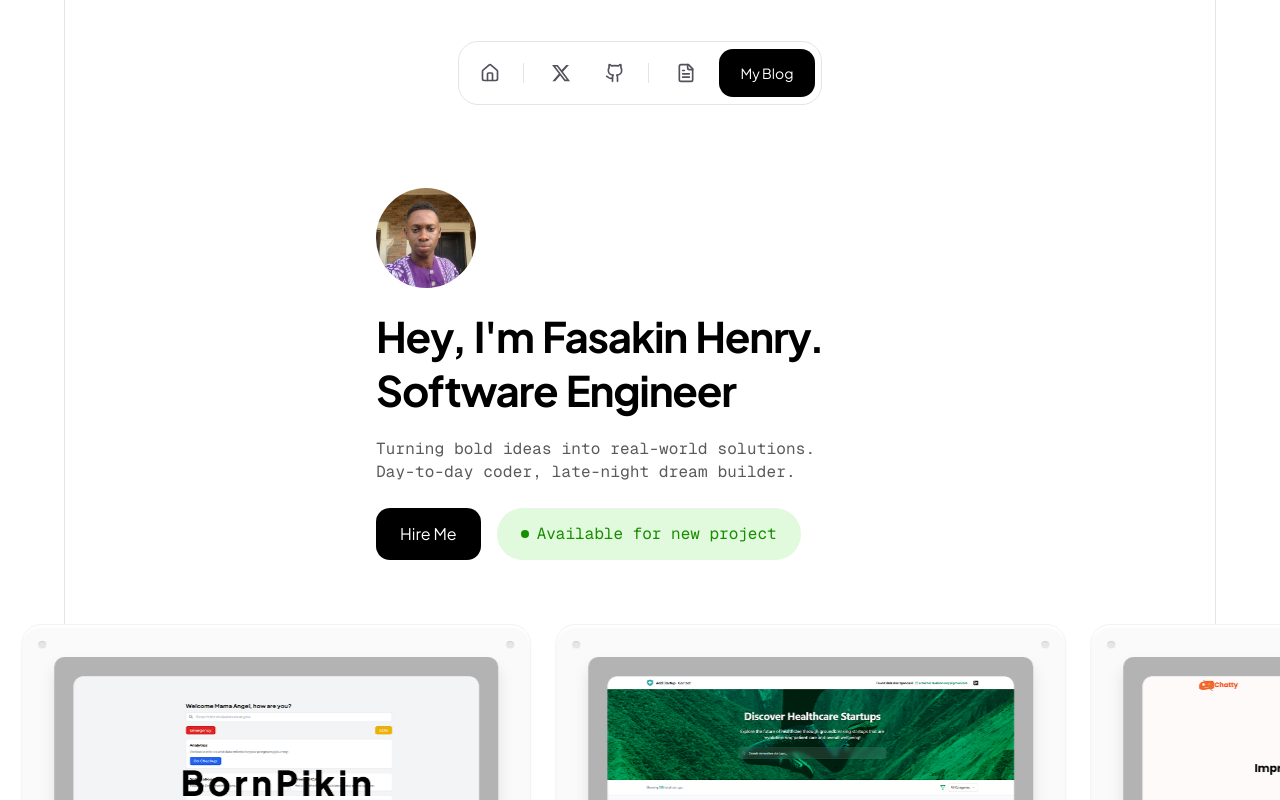
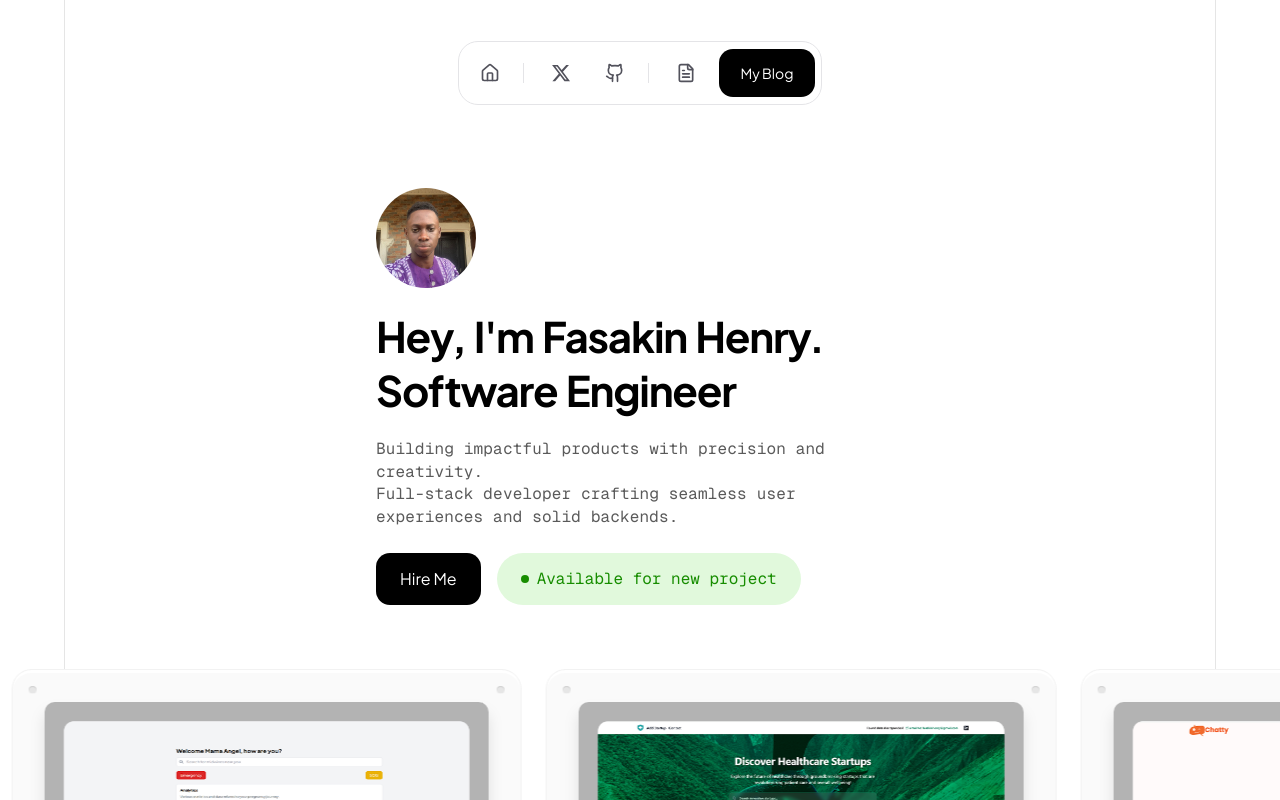
Before and after one commit to fasakinhenry/portfolio, a Next.js app: page / in a window 1280 px wide. Shown: the top 800 px of the page. Built offline with nearby package versions, Linux system fonts and the light colour scheme.

Commit message:
docs: update Hero body

```diff
--- a/src/components/sections/Hero.jsx
+++ b/src/components/sections/Hero.jsx
@@ -83,9 +83,10 @@ const Hero = () => {
         </motion.h2>
 
         <p className='text-[16px] font-normal tracking-[.01em] leading-[1.4em] text-[#5a5a5a] mt-[25px]'>
-          Turning bold ideas into real-world solutions.
+          Building impactful products with precision and creativity.
           <br />
-          Day-to-day coder, late-night dream builder.
+          Full-stack developer crafting seamless user experiences and solid
+          backends.
         </p>
       </div>
 
```
